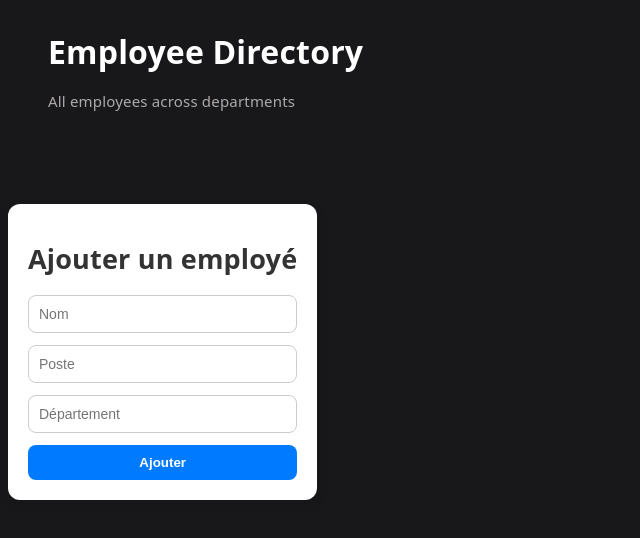
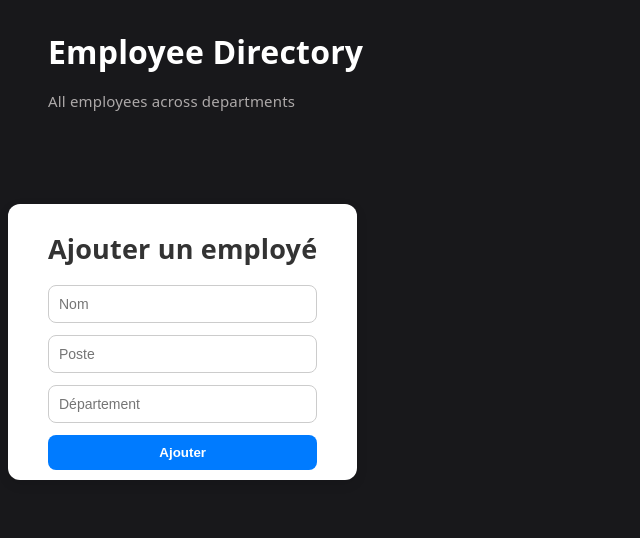
Before and after one commit to Keyrozz/CapstoneProject, a React (Vite) app: page / in a window 1280 px wide. Shown: the top 538 px of the page, without its empty margins (0-640 px from the left). Built offline with nearby package versions, Linux system fonts and the light colour scheme.

Commit message:
FInished check on employee-form

```diff
--- a/src/App.css
+++ b/src/App.css
@@ -1,5 +1,6 @@
 :root {
     background: #18181b;
+
 }
 
 .app-container {
--- a/src/App.jsx
+++ b/src/App.jsx
@@ -1,20 +1,33 @@
-import EmployeeList from './components/EmployeeList';
+import { useState } from 'react';
+import EmployeeList from './Components/EmployeeList';
 import EmployeeForm from './Components/EmployeeForm';
 import './App.css'
 
 function App() {
+  const [employees, setEmployees] = useState([]);
+
+  const addEmployee = (employee) => {
+    const newEmployee = {
+      ...employee,
+      id: Date.now() + Math.floor(Math.random() * 1000),
+      status: employee.status || 'Active',
+    };
+
+    // add new employee to the top of the list
+    setEmployees((prev) => [newEmployee, ...prev]);
+  };
+
   return (
-    <>
     <div className="app-container">
       <div className="app-top">
         <h1 className="app-title">Employee Directory</h1>
         <span className="subtitle">All employees across departments</span>
       </div>
-      <EmployeeList employees={[]} />
-      <EmployeeForm />
+
+      <EmployeeList employees={employees} />
+      <EmployeeForm addEmployee={addEmployee} />
     </div>
-    </>
-  )
+  );
 }
 
 export default App
--- a/src/Components/EmployeeForm.css
+++ b/src/Components/EmployeeForm.css
@@ -8,6 +8,8 @@
   flex-direction: column;
   gap: 12px;
   max-width: 400px;
+  padding: 10px 40px;
+  box-sizing: border-box;
 }
 
 .employee-form h2 {
--- a/src/Components/EmployeeList.jsx
+++ b/src/Components/EmployeeList.jsx
@@ -8,7 +8,7 @@ export default function EmployeeList({ employees }) {
         <div className="employee-list-containder">
            {employees.map((employee, id) => (
              <EmployeeCard
-               key={id}
+               key={employee.id ?? id}
                name={employee.name}
                position={employee.position}
                department={employee.department}
```
